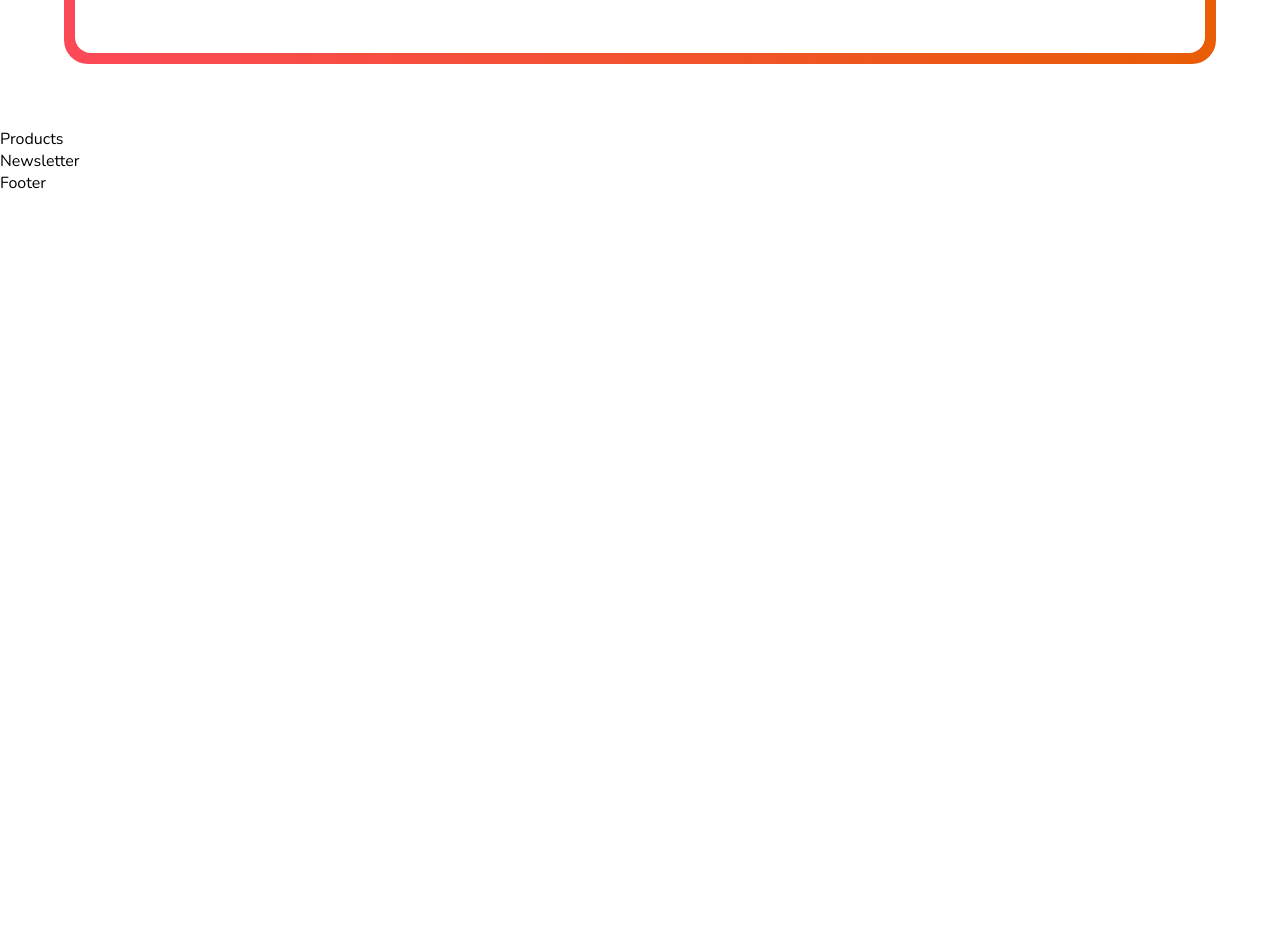
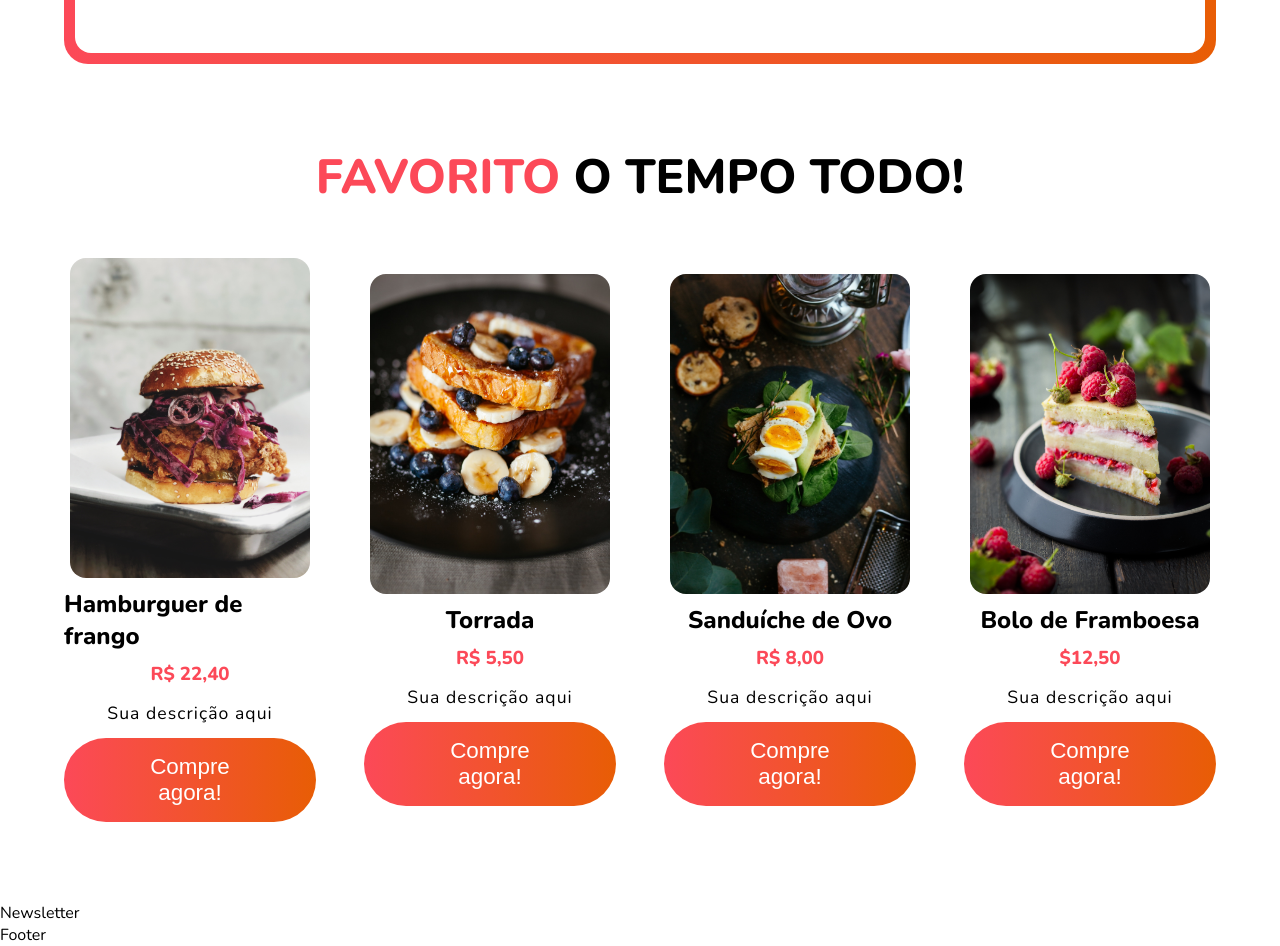
Before and after one commit to Daniels7k/food-marketplace, a React (Create React App) app: page / in a window 1280 px wide. Shown: the part 2680-3626 px from the top of the page. Before the commit the page ends 2874 px from the top, so only its background shows below. Built offline with nearby package versions, Linux system fonts and the light colour scheme.

Commit message:
Products component ready

```diff
--- a/src/components/Products.jsx
+++ b/src/components/Products.jsx
@@ -1,9 +1,113 @@
-import React from 'react'
+import React from "react";
+import styled from "styled-components";
+import product1 from "../assets/product1.jpg";
+import product2 from "../assets/product2.jpg";
+import product3 from "../assets/product3.jpg";
+import product4 from "../assets/product4.jpg";
+import { imageZoomEffect, TitleStyles } from "./ReusableStyles";
+
 
 const Products = () => {
+  const data = [
+    {
+      image: product1,
+      name: "Hamburguer de frango",
+      price: "R$ 22,40",
+    },
+    {
+      image: product2,
+      name: "Torrada",
+      price: "R$ 5,50",
+    },
+    {
+      image: product3,
+      name: "Sanduíche de Ovo",
+      price: "R$ 8,00",
+    },
+
+    {
+      image: product4,
+      name: "Bolo de Framboesa",
+      price: "$12,50",
+    },
+  ];
   return (
-    <div>Products</div>
+    <Section>
+      <div className="title">
+        <h1>
+          <span>Favorito</span> O tempo todo!
+        </h1>
+      </div>
+
+      <div className="products">
+        {data.map((product) => {
+          return (
+            <div className="product">
+              <div className="image">
+                <img src={product.image} alt="Product" />
+              </div>
+              <h2>{product.name}</h2>
+              <h3>{product.price}</h3>
+              <p>Sua descrição aqui</p>
+              <button>Compre agora!</button>
+            </div>
+          )
+        })}
+      </div>
+    </Section>
   )
 }
 
+const Section = styled.section`
+  ${TitleStyles}
+
+  .products {
+    display: grid;
+    grid-template-columns: repeat(4, 1fr);
+    gap: 3rem;
+    margin-top: 3rem;
+    .product {
+      display: flex;
+      flex-direction: column;
+      gap: 0.6rem;
+      justify-content: center;
+      align-items: center;
+      ${imageZoomEffect}
+      h3{
+        color: #fc4958;
+      }
+
+      p{
+        text-align: center;
+        font-size: 1.1rem;
+        line-height: 2rem;
+        letter-spacing: 0.1ch;
+      }
+
+      .image{
+        max-height: 20rem;
+        overflow: hidden;
+        border-radius: 1rem;
+        img{
+          height: 20rem;
+          width: 15rem;
+        }
+      }
+
+      button{
+        border: none;
+        padding: 1rem 4rem;
+        color: white;
+        font-size: 1.4rem;
+        border-radius: 4rem;
+        cursor: pointer;
+        background: linear-gradient(to right, #fc4958, #e85d05);
+        &:hover{
+          background: linear-gradient(to left, #fc4958, #e85d05);
+        }
+      }
+    }
+  }
+`;
+
 export default Products
```
